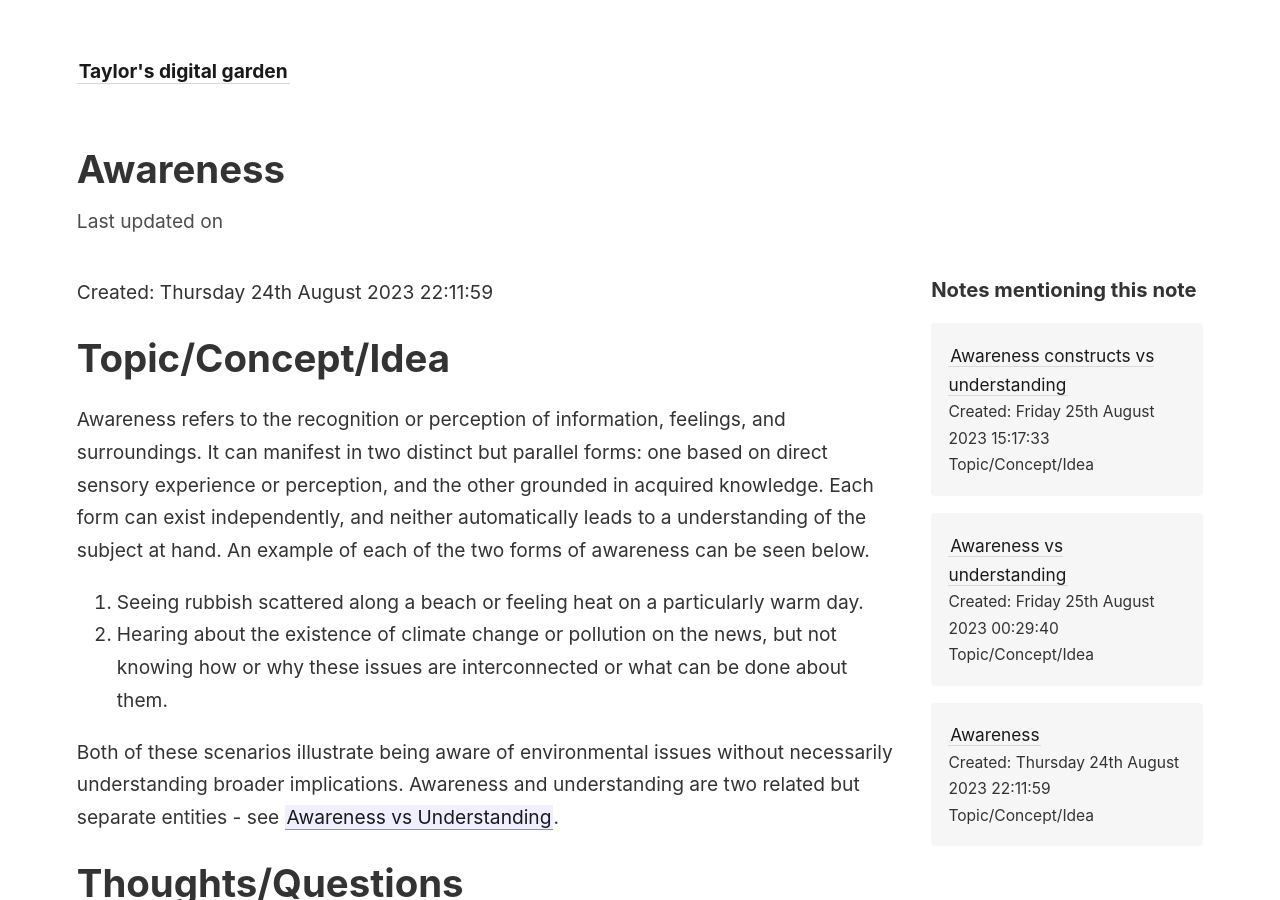
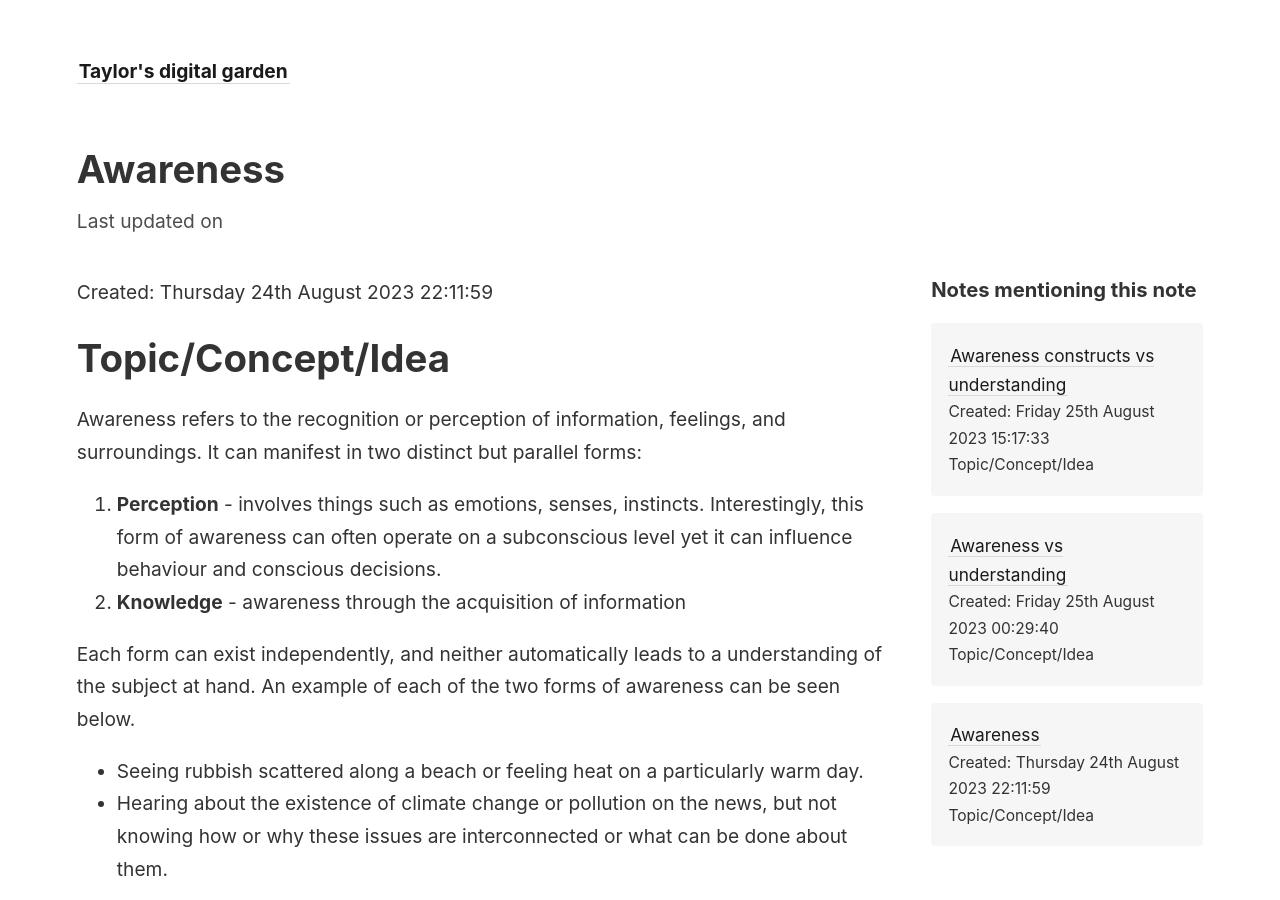
Before and after one commit to TM2611/digital-garden, a Jekyll site: the page built from _notes/002 Permanent Notes/Awareness.md, in a window 1280 px wide and 900 px high. Built offline with Jekyll 4.4.1, drawn with Linux system fonts in a browser that asks for light colours.

Commit message:
TEND  - Awareness

```diff
--- a/_notes/002 Permanent Notes/Awareness.md
+++ b/_notes/002 Permanent Notes/Awareness.md
@@ -4,10 +4,15 @@
 Created: Thursday 24th August 2023 22:11:59
 # Topic/Concept/Idea
 
-Awareness refers to the recognition or perception of information, feelings, and surroundings. It can manifest in two distinct but parallel forms: one based on direct sensory experience or perception, and the other grounded in acquired knowledge. Each form can exist independently, and neither automatically leads to a understanding of the subject at hand. An example of each of the two forms of awareness can be seen below.
+Awareness refers to the recognition or perception of information, feelings, and surroundings. It can manifest in two distinct but parallel forms:
 
-1. Seeing rubbish scattered along a beach or feeling heat on a particularly warm day.
-2. Hearing about the existence of climate change or pollution on the news, but not knowing how or why these issues are interconnected or what can be done about them.
+1. **Perception** -  involves things such as emotions, senses, instincts. Interestingly, this form of awareness can often operate on a subconscious level yet it can influence behaviour and conscious decisions.
+2. **Knowledge** - awareness through the acquisition of information
+
+Each form can exist independently, and neither automatically leads to a understanding of the subject at hand. An example of each of the two forms of awareness can be seen below.
+
+-  Seeing rubbish scattered along a beach or feeling heat on a particularly warm day.
+-  Hearing about the existence of climate change or pollution on the news, but not knowing how or why these issues are interconnected or what can be done about them.
 
 Both of these scenarios illustrate being aware of environmental issues without necessarily understanding broader implications. Awareness and understanding are two related but separate entities - see [[Awareness vs Understanding]].
 
```
